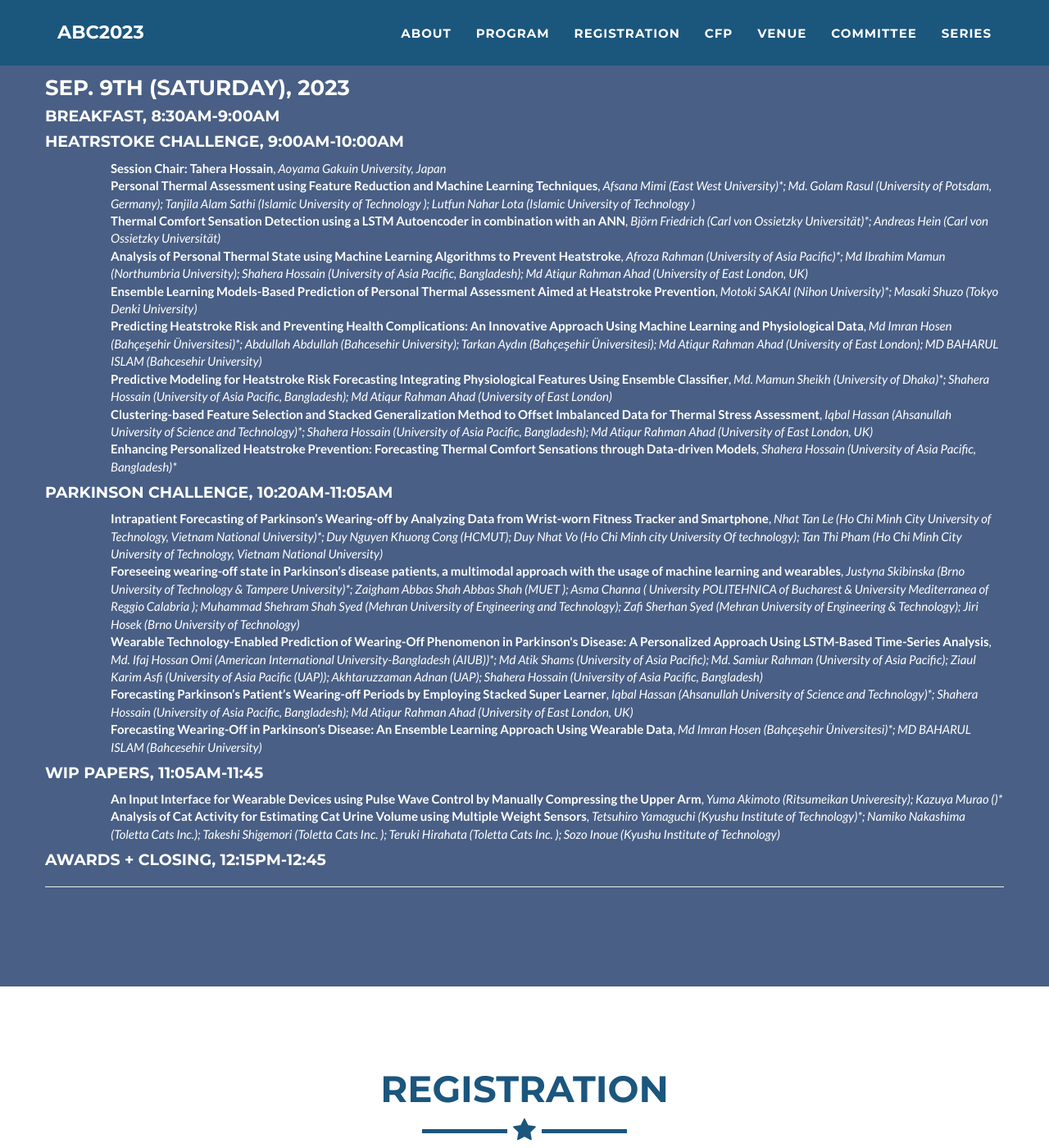
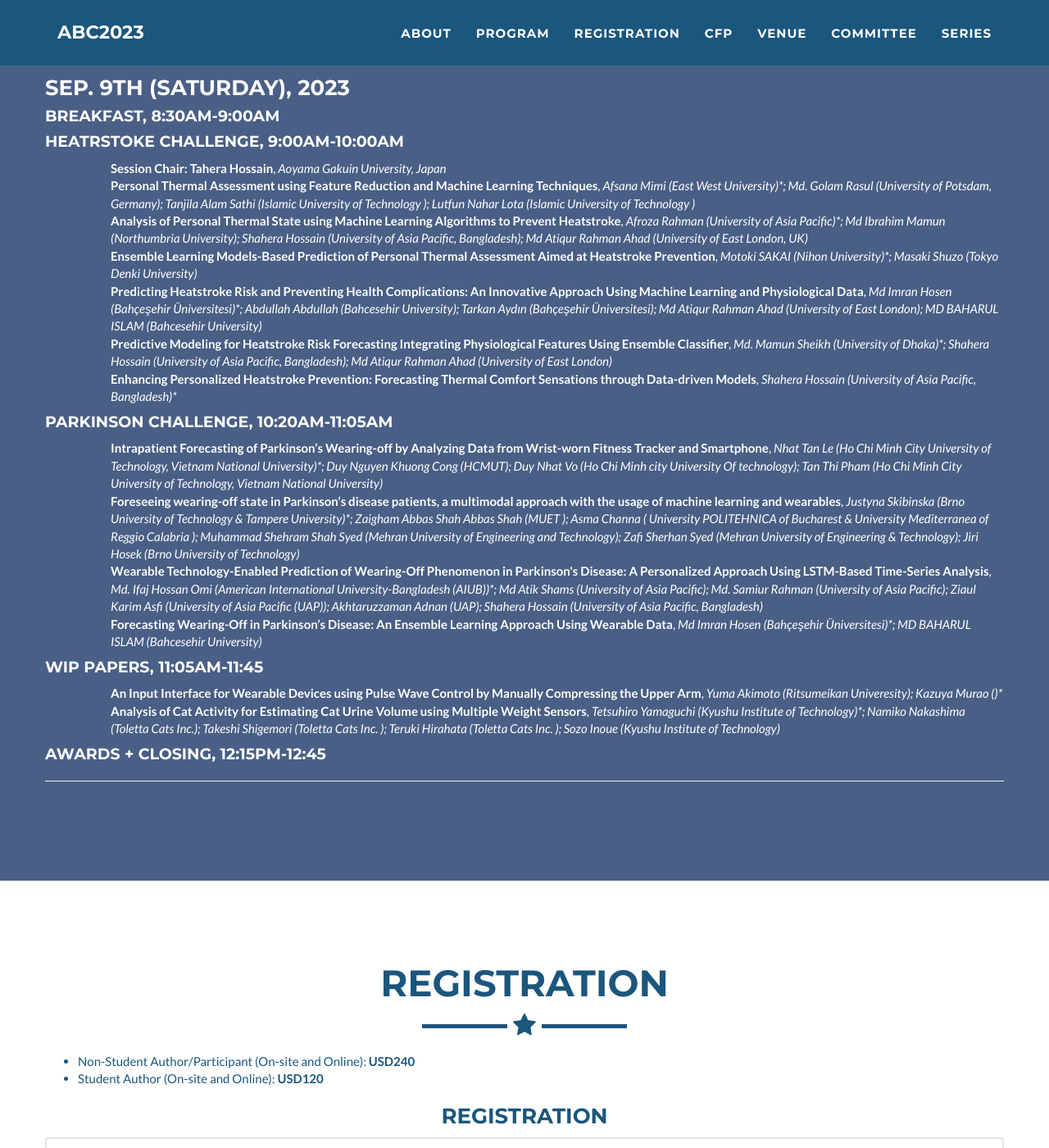
Before and after one commit to abc-research/abc-research.github.io, a Jekyll site: the page built from index.html, in a window 1280 px wide and 1400 px high, scrolled down 6709 px. Shown: the whole window at 82% size. Built offline with Jekyll 4.4.1, drawn with Linux system fonts in a browser that asks for light colours; part of the change alters nothing that is shown.

Commit message:
Update _config.yml

```diff
--- a/_config.yml
+++ b/_config.yml
@@ -231,8 +231,8 @@ program:
             authors: "Aoyama Gakuin University, Japan"
           - title: "Personal Thermal Assessment using Feature Reduction and Machine Learning Techniques"
             authors: "Afsana Mimi (East West University)*; Md. Golam Rasul (University of Potsdam, Germany); Tanjila Alam Sathi (Islamic University of Technology ); Lutfun Nahar Lota (Islamic University of Technology )"
-          - title: "Thermal Comfort Sensation Detection using a LSTM Autoencoder in combination with an ANN"
-            authors: "Björn Friedrich (Carl von Ossietzky Universität)*; Andreas Hein (Carl von Ossietzky Universität)"
+#          - title: "Thermal Comfort Sensation Detection using a LSTM Autoencoder in combination with an ANN"
+#            authors: "Björn Friedrich (Carl von Ossietzky Universität)*; Andreas Hein (Carl von Ossietzky Universität)"
           - title: "Analysis of Personal Thermal State using Machine Learning Algorithms to Prevent Heatstroke"
             authors: "Afroza Rahman (University of Asia Pacific)*; Md Ibrahim Mamun (Northumbria University); Shahera Hossain (University of Asia Pacific, Bangladesh); Md Atiqur Rahman Ahad (University of East London, UK)"
           - title: "Ensemble Learning Models-Based Prediction of Personal Thermal Assessment Aimed at Heatstroke Prevention"
@@ -241,8 +241,8 @@ program:
             authors: "Md Imran Hosen (Bahçeşehir Üniversitesi)*; Abdullah Abdullah (Bahcesehir University); Tarkan Aydın (Bahçeşehir Üniversitesi); Md Atiqur Rahman Ahad (University of East London); MD BAHARUL ISLAM (Bahcesehir University)"
           - title: "Predictive Modeling for Heatstroke Risk Forecasting Integrating Physiological Features Using Ensemble Classifier"
             authors: "Md. Mamun Sheikh (University of Dhaka)*; Shahera Hossain (University of Asia Pacific, Bangladesh); Md Atiqur Rahman Ahad (University of East London)"
-          - title: "Clustering-based Feature Selection and Stacked Generalization Method to Offset Imbalanced Data for Thermal Stress Assessment"
-            authors: "Iqbal Hassan (Ahsanullah University of Science and Technology)*; Shahera Hossain (University of Asia Pacific, Bangladesh); Md Atiqur Rahman Ahad (University of East London, UK)"
+#          - title: "Clustering-based Feature Selection and Stacked Generalization Method to Offset Imbalanced Data for Thermal Stress Assessment"
+#            authors: "Iqbal Hassan (Ahsanullah University of Science and Technology)*; Shahera Hossain (University of Asia Pacific, Bangladesh); Md Atiqur Rahman Ahad (University of East London, UK)"
           - title: "Enhancing Personalized Heatstroke Prevention: Forecasting Thermal Comfort Sensations through Data-driven Models"
             authors: "Shahera Hossain (University of Asia Pacific, Bangladesh)*"
       - name: "Parkinson Challenge"
@@ -256,8 +256,8 @@ program:
             authors: "Justyna Skibinska (Brno University of Technology & Tampere University)*; Zaigham Abbas Shah Abbas Shah (MUET ); Asma Channa ( University POLITEHNICA of Bucharest & University Mediterranea of Reggio Calabria ); Muhammad Shehram Shah Syed (Mehran University of Engineering and Technology); Zafi Sherhan Syed (Mehran University of Engineering & Technology); Jiri Hosek (Brno University of Technology)"
           - title: "Wearable Technology-Enabled Prediction of Wearing-Off Phenomenon in Parkinson's Disease: A Personalized Approach Using LSTM-Based Time-Series Analysis"
             authors: "Md. Ifaj Hossan Omi (American International University-Bangladesh (AIUB))*; Md Atik Shams (University of Asia Pacific); Md. Samiur Rahman (University of Asia Pacific); Ziaul Karim Asfi (University of Asia Pacific (UAP)); Akhtaruzzaman Adnan (UAP); Shahera Hossain (University of Asia Pacific, Bangladesh)"
-          - title: "Forecasting Parkinson’s Patient’s Wearing-off Periods by Employing Stacked Super Learner"
-            authors: "Iqbal Hassan (Ahsanullah University of Science and Technology)*; Shahera Hossain (University of Asia Pacific, Bangladesh); Md Atiqur Rahman Ahad (University of East London, UK)"
+#          - title: "Forecasting Parkinson’s Patient’s Wearing-off Periods by Employing Stacked Super Learner"
+#            authors: "Iqbal Hassan (Ahsanullah University of Science and Technology)*; Shahera Hossain (University of Asia Pacific, Bangladesh); Md Atiqur Rahman Ahad (University of East London, UK)"
           - title: "Forecasting Wearing-Off in Parkinson’s Disease: An Ensemble Learning Approach Using Wearable Data"
             authors: "Md Imran Hosen (Bahçeşehir Üniversitesi)*; MD BAHARUL ISLAM (Bahcesehir University)"
       - name: "WiP Papers"
```
